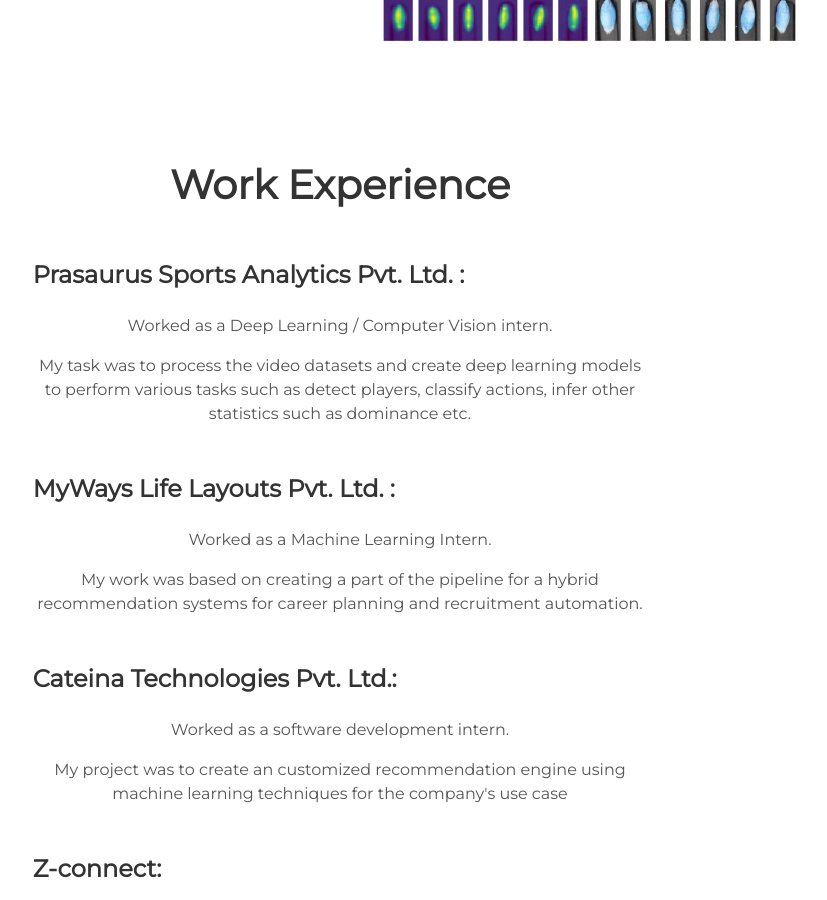
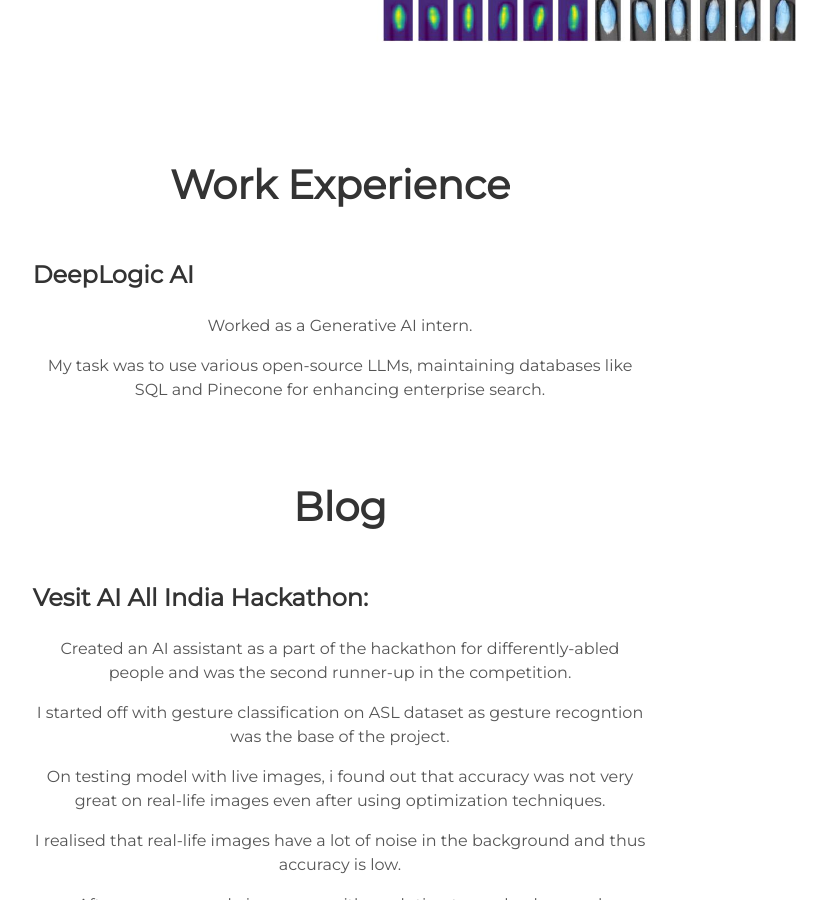
Before and after one commit to Sar2580P/Sar2580P.github.io, a Jekyll site: the page built from index.html, in a window 1280 px wide and 900 px high, scrolled down 3191 px. Shown: the whole window, without its empty margins (300-1127 px from the left). Built offline with Jekyll 4.4.1, drawn with Linux system fonts in a browser that asks for light colours; some of the changed text lies outside the part shown.

Commit message:
added work experience

```diff
--- a/_includes/work.html
+++ b/_includes/work.html
@@ -7,53 +7,11 @@
   <div align="center">
   <div class="contents">
     <div align="left">
-    <h3> Prasaurus Sports Analytics Pvt. Ltd. :</h3>
+    <h3> DeepLogic AI</h3>
   </div>
 
-    <p>Worked as a Deep Learning / Computer Vision intern.</p>
-    <p>My task was to process the video datasets and create deep learning models to perform various tasks such as detect players, classify actions, infer other statistics such as dominance etc.</p>
+    <p>Worked as a Generative AI intern.</p>
+    <p>My task was to use various open-source LLMs, maintaining databases like SQL and Pinecone for enhancing enterprise search.</p>
 
   </div>
   </div>
-
-  <div class="user-projects">
-    </div>
-    <div align="center">
-    <div class="contents">
-      <div align="left">
-      <h3> MyWays Life Layouts Pvt. Ltd. : </h3>
-    </div>
-
-      <p>Worked as a Machine Learning Intern.</p>
-      <p>My work was based on creating a part of the pipeline for a hybrid recommendation systems for career planning and recruitment automation. </p>
-    </div>
-    </div>
-
-  <div class="user-projects">
-  </div>
-  <div align="center">
-  <div class="contents">
-    <div align="left">
-    <h3> Cateina Technologies Pvt. Ltd.: </h3>
-  </div>
-
-    <p>Worked as a software development intern.</p>
-    <p>My project was to create an customized recommendation engine using machine learning techniques for the company's use case </p>
-  </div>
-  </div>
-
-  <div class="user-projects">
-  </div>
-  <div align="center">
-  <div class="contents">
-    <div align="left">
-    <h3> Z-connect:</h3>
-  </div>
-
-    <p>Worked as an Android developer / intern.</p>
-    <p>My project here was to create a restaurant automation application that performs various tasks to enrich user experience and revolutionarise the dine-in process.</p>
-
-  </div>
-  </div>
-
-  </div>
```
Also changed, not shown: 1 other file.
